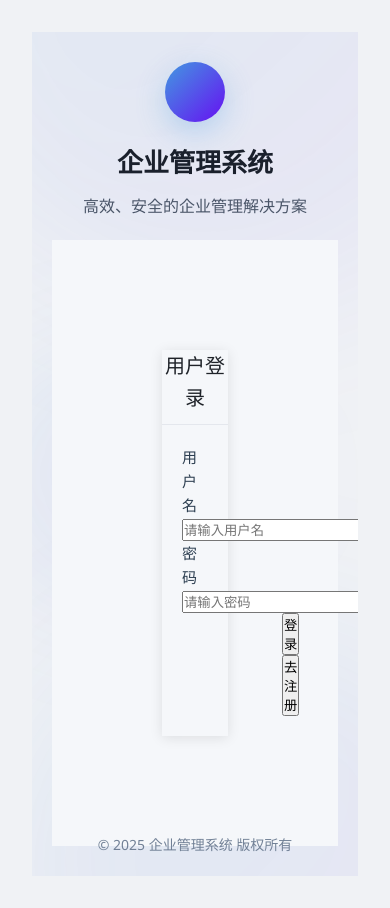
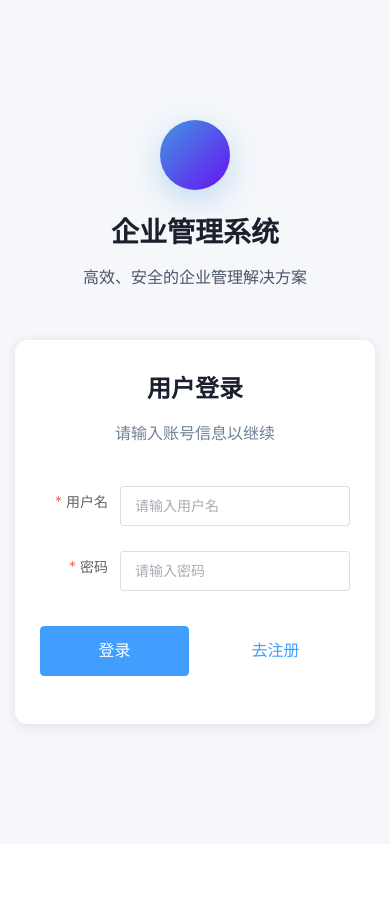
Before and after one commit to liyian-315/large-model-manage-platform, a Vue app: page / in a window 390 px wide. After the commit the page ends 844 px from the top, so only its background shows below. Built offline with nearby package versions, Linux system fonts and the light colour scheme.

Commit message:
init：首页进入登录页面

```diff
--- a/src/App.vue
+++ b/src/App.vue
@@ -1,124 +1,68 @@
-<script setup>
-// 导入Login组件
-import Login from './views/login/index.vue'
-import { onMounted } from 'vue'
+<template>
+  <div class="app-wrapper">
 
-// 添加页面加载动画效果
-onMounted(() => {
-  document.body.classList.add('page-loaded')
-})
-</script>
-
-<template>
-  <div class="app-container">
-    <!-- 装饰性背景元素 -->
-    <div class="bg-decoration">
-      <div class="bg-circle circle-1"></div>
-      <div class="bg-circle circle-2"></div>
-      <div class="bg-circle circle-3"></div>
-    </div>
-
-    <!-- 系统标题区域 -->
-    <div class="system-header">
-      <div class="logo">
-        <i class="fa fa-cubes"></i>
-      </div>
-      <h1 class="system-title">企业管理系统</h1>
-      <p class="system-subtitle">高效、安全的企业管理解决方案</p>
-    </div>
-
-    <!-- 登录组件 -->
-    <div class="login-wrapper">
-      <Login />
-    </div>
-
-    <!-- 页脚信息 -->
-    <footer class="app-footer">
-      <p>&copy; {{ new Date().getFullYear() }} 企业管理系统 版权所有</p>
-    </footer>
+    <main>
+      <router-view/>
+    </main>
   </div>
 </template>
 
-<style>
-/* 全局样式 - 确保全屏显示 */
-html, body {
-  height: 100%;
-  min-height: 100vh;
-  margin: 0;
-  padding: 0;
+<script setup>
+import 'element-plus/dist/index.css'
+import {useRouter, useRoute} from 'vue-router'
+import {ref, watch, onMounted, onUnmounted} from "vue";
+
+const router = useRouter()
+const route = useRoute()
+const activeMenu = ref(route.path === '/' ? '' : route.path)
+const isLoggedIn = ref(false)
+
+function checkLoginStatus() {
+  isLoggedIn.value = !!localStorage.getItem('token')
 }
 
+onMounted(() => {
+  document.body.classList.add('page-loaded')
+  checkLoginStatus()
+
+  window.addEventListener('storage', checkLoginStatus)
+})
+
+
+onUnmounted(() => {
+  window.removeEventListener('storage', checkLoginStatus)
+})
+
+watch(
+    () => route.path,
+    (newPath) => {
+      activeMenu.value = newPath === '/' ? '' : newPath
+    }
+)
+</script>
+
+<style scoped>
 * {
   margin: 0;
   padding: 0;
   box-sizing: border-box;
-  font-family: 'Segoe UI', Tahoma, Geneva, Verdana, sans-serif;
 }
 
-body {
-  background-color: #f0f2f5;
-  transition: background-color 0.5s ease;
-  opacity: 0;
+.app-wrapper {
+  position: absolute;
+  top: 0;
+  right: 0;
+  bottom: 0;
+  left: 0;
+  width: 100%;
 }
 
-body.page-loaded {
-  opacity: 1;
-  transition: opacity 0.8s ease;
-}
-
-/* 应用容器 - 确保占满整个屏幕 */
-.app-container {
-  position: relative;
-  min-height: 100vh;
-  width: 100%;
-  display: flex;
-  flex-direction: column;
-  align-items: center;
-  justify-content: center;
-  padding: 20px;
-  overflow: hidden;
-}
-
-/* 背景装饰 */
-.bg-decoration {
-  position: absolute;
-  top: 0;
-  left: 0;
+html, body {
   width: 100%;
   height: 100%;
-  z-index: 0;
-}
-
-.bg-circle {
-  position: absolute;
-  border-radius: 50%;
-  background: linear-gradient(135deg, rgba(66, 153, 225, 0.1), rgba(102, 16, 242, 0.05));
-  filter: blur(80px);
-  animation: float 20s infinite ease-in-out;
-}
-
-.circle-1 {
-  width: 600px;
-  height: 600px;
-  top: -300px;
-  left: -100px;
-  animation-delay: 0s;
-}
-
-.circle-2 {
-  width: 500px;
-  height: 500px;
-  bottom: -250px;
-  right: -150px;
-  animation-delay: 5s;
-}
-
-.circle-3 {
-  width: 400px;
-  height: 400px;
-  top: 30%;
-  right: 10%;
-  animation-delay: 10s;
+  margin: 0;
+  padding: 0;
+  overflow-x: hidden;
 }
 
 @keyframes float {
@@ -129,73 +73,15 @@ body.page-loaded {
     transform: translateY(-30px) rotate(5deg);
   }
 }
-
-/* 系统标题区域 */
-.system-header {
-  text-align: center;
-  margin-bottom: 40px;
-  z-index: 1;
-  animation: fadeInDown 0.8s ease forwards;
-  opacity: 0;
-}
-
-.logo {
-  width: 80px;
-  height: 80px;
-  background: linear-gradient(135deg, #4299e1, #6610f2);
-  border-radius: 50%;
-  display: flex;
-  align-items: center;
-  justify-content: center;
-  margin: 0 auto 20px;
-  box-shadow: 0 10px 30px rgba(66, 153, 225, 0.3);
-}
-
 .logo i {
   color: white;
   font-size: 36px;
-}
-
-.system-title {
-  font-size: 32px;
-  font-weight: 700;
-  color: #1a202c;
-  margin-bottom: 10px;
-}
-
-.system-subtitle {
-  font-size: 16px;
-  color: #4a5568;
-  max-width: 600px;
-  margin: 0 auto;
-}
-
-/* 登录组件容器 */
-.login-wrapper {
-  z-index: 1;
-  animation: fadeInUp 0.8s ease 0.2s forwards;
-  opacity: 0;
-  transform: translateY(20px);
-  width: 100%;
-  max-width: 400px; /* 控制登录框最大宽度 */
-}
-
-/* 页脚信息 */
-.app-footer {
-  position: absolute;
-  bottom: 20px;
-  text-align: center;
-  z-index: 1;
-  animation: fadeIn 1s ease 0.4s forwards;
-  opacity: 0;
 }
 
 .app-footer p {
   color: #718096;
   font-size: 14px;
 }
-
-/* 动画效果 */
 @keyframes fadeInDown {
   from {
     opacity: 0;
@@ -227,40 +113,4 @@ body.page-loaded {
   }
 }
 
-/* 响应式调整 */
-@media (max-width: 768px) {
-  .system-title {
-    font-size: 26px;
-  }
-
-  .logo {
-    width: 60px;
-    height: 60px;
-  }
-
-  .logo i {
-    font-size: 28px;
-  }
-
-  .bg-circle {
-    transform: scale(0.7);
-  }
-
-  .system-header {
-    margin-bottom: 20px;
-  }
-}
-
-/* 确保登录页面内容不会被挤压 */
-@media (max-height: 600px) {
-  .app-footer {
-    position: relative;
-    margin-top: 30px;
-    bottom: auto;
-  }
-
-  .system-header {
-    margin-bottom: 15px;
-  }
-}
 </style>
--- a/src/main.js
+++ b/src/main.js
@@ -2,5 +2,6 @@ import './assets/main.css'
 
 import { createApp } from 'vue'
 import App from './App.vue'
+import router from './router'
 
-createApp(App).mount('#app')
+createApp(App).use(router).mount('#app')
--- a/src/router/index.js
+++ b/src/router/index.js
@@ -1,6 +1,7 @@
 import { createRouter, createWebHistory } from 'vue-router'
-
+import Login from '@/views/login/index.vue'
 const routes = [
+    { path: '/', component: Login },
 ]
 
 export default createRouter({
--- a/src/views/login/index.vue
+++ b/src/views/login/index.vue
@@ -1,36 +1,51 @@
 <template>
   <div class="login-container">
-    <el-card class="login-card">
-      <div class="header">
-        <h2>用户登录</h2>
+    <div class="bg-decoration">
+      <div class="bg-circle circle-1"></div>
+      <div class="bg-circle circle-2"></div>
+      <div class="bg-circle circle-3"></div>
+    </div>
+
+    <div class="system-header">
+      <div class="logo">
+        <i class="fa fa-cubes"></i>
+      </div>
+      <h1 class="system-title">企业管理系统</h1>
+      <p class="system-subtitle">高效、安全的企业管理解决方案</p>
+    </div>
+
+    <div class="login-card">
+      <div class="login-header">
+        <h2 class="login-title">用户登录</h2>
+        <p class="login-desc">请输入账号信息以继续</p>
       </div>
 
       <el-form
           ref="formRef"
           :model="form"
           :rules="rules"
-          label-width="100px"
           class="login-form"
+          label-width="80px"
       >
-        <el-form-item label="用户名" prop="username">
-          <el-input v-model="form.username" placeholder="请输入用户名"></el-input>
+        <el-form-item label="用户名" prop="username" class="form-item-large">
+          <el-input v-model="form.username" placeholder="请输入用户名" size="large"></el-input>
         </el-form-item>
-        <el-form-item label="密码" prop="password">
-          <el-input v-model="form.password" type="password" placeholder="请输入密码"></el-input>
+        <el-form-item label="密码" prop="password" class="form-item-large">
+          <el-input v-model="form.password" type="password" placeholder="请输入密码" size="large"></el-input>
         </el-form-item>
-        <el-form-item class="form-actions">
-          <el-button type="primary" @click="submitForm">登录</el-button>
-          <el-button type="text" @click="goToRegister">去注册</el-button>
+        <el-form-item class="form-actions" label-width="0">
+          <el-button type="primary" @click="submitForm" size="large">登录</el-button>
+          <el-button type="text" @click="goToRegister" size="large">去注册</el-button>
         </el-form-item>
       </el-form>
-    </el-card>
+    </div>
   </div>
 </template>
 
 <script setup>
 import { ref } from 'vue'
 import { useRouter, useRoute } from 'vue-router'
-import { ElCard, ElForm, ElFormItem, ElInput, ElButton, ElMessage } from 'element-plus'
+import { ElForm, ElFormItem, ElInput, ElButton, ElMessage } from 'element-plus'
 import { login } from '@/api/user.js'
 
 const router = useRouter()
@@ -51,12 +66,10 @@ const rules = {
   ]
 }
 
-// 跳转到注册页面
 function goToRegister() {
   router.push('/register')
 }
 
-// 提交登录表单
 async function submitForm() {
   if (!formRef.value) return
   try {
@@ -65,7 +78,6 @@ async function submitForm() {
 
     if (response && response.token) {
       const { token, username, role } = response;
-      // 存储 Token 和用户信息
       localStorage.setItem('token', token.trim());
       localStorage.setItem('username', (username || '').trim());
       localStorage.setItem('role', (role || '').trim());
@@ -78,6 +90,7 @@ async function submitForm() {
       await router.push(redirect);
     } else {
       console.error('登录失败：未获取到有效 Token');
+      ElMessage.error('登录失败：未获取到有效信息');
     }
   } catch (error) {
     if (error.name !== 'Error') return;
@@ -88,38 +101,227 @@ async function submitForm() {
 
 <style scoped>
 .login-container {
+  position: relative;
   display: flex;
   justify-content: center;
   align-items: center;
-  min-height: calc(100vh - 60px - 180px);
+  flex-direction: column;
+  width: 100%;
+  height: 100vh;
+  padding: 0 15px;
   background-color: #f5f7fa;
-  padding: 110px;
+}
+
+.bg-decoration {
+  position: absolute;
+  top: 0;
+  left: 0;
+  width: 100%;
+  height: 100%;
+  z-index: -1;
+  overflow: hidden;
+}
+
+.bg-circle {
+  position: absolute;
+  border-radius: 50%;
+  background: linear-gradient(135deg, rgba(66, 153, 225, 0.15), rgba(102, 16, 242, 0.1));
+  filter: blur(80px);
+  animation: float 20s infinite ease-in-out;
+}
+
+@keyframes float {
+  0% { transform: translate(0, 0) scale(1); }
+  25% { transform: translate(30px, 30px) scale(1.05); }
+  50% { transform: translate(0, 50px) scale(1); }
+  75% { transform: translate(-30px, 30px) scale(0.95); }
+  100% { transform: translate(0, 0) scale(1); }
+}
+
+.circle-1 {
+  width: 600px;
+  height: 600px;
+  top: -300px;
+  left: -100px;
+  animation-delay: 0s;
+}
+
+.circle-2 {
+  width: 500px;
+  height: 500px;
+  bottom: -250px;
+  right: -150px;
+  animation-delay: 5s;
+}
+
+.circle-3 {
+  width: 400px;
+  height: 400px;
+  top: 30%;
+  right: 10%;
+  animation-delay: 10s;
+}
+
+.system-header {
+  position: relative;
+  text-align: center;
+  margin-bottom: 50px;
+  z-index: 1;
+  animation: fadeInDown 0.8s ease forwards;
+  opacity: 0;
+}
+
+@keyframes fadeInDown {
+  from {
+    opacity: 0;
+    transform: translateY(-20px);
+  }
+  to {
+    opacity: 1;
+    transform: translateY(0);
+  }
+}
+
+.logo {
+  width: 80px;
+  height: 80px;
+  background: linear-gradient(135deg, #4299e1, #6610f2);
+  border-radius: 50%;
+  display: flex;
+  align-items: center;
+  justify-content: center;
+  margin: 0 auto 20px;
+  box-shadow: 0 10px 30px rgba(66, 153, 225, 0.3);
+}
+
+.logo i {
+  color: white;
+  font-size: 36px;
+}
+
+.system-title {
+  font-size: 32px;
+  font-weight: 700;
+  color: #1a202c;
+  margin-bottom: 10px;
+}
+
+.system-subtitle {
+  font-size: 16px;
+  color: #4a5568;
+  max-width: 600px;
+  margin: 0 auto;
 }
 
 .login-card {
+  position: relative;
   width: 100%;
-  max-width: 400px;
+  max-width: 500px;
+  padding: 40px 50px;
   box-shadow: 0 2px 12px rgba(0, 0, 0, 0.1);
+  background-color: white;
+  border-radius: 12px;
+  z-index: 2;
+  animation: fadeInUp 0.8s ease forwards 0.2s;
+  opacity: 0;
 }
 
-.header {
-  text-align: center;
-  margin-bottom: 20px;
-  padding-bottom: 10px;
-  border-bottom: 1px solid #e4e7ed;
+@keyframes fadeInUp {
+  from {
+    opacity: 0;
+    transform: translateY(20px);
+  }
+  to {
+    opacity: 1;
+    transform: translateY(0);
+  }
 }
 
-h2 {
-  color: #1f2329;
-  font-size: 20px;
+.login-card:hover {
+  box-shadow: 0 12px 40px rgba(31, 38, 135, 0.2);
+  transform: translateY(-3px);
+  transition: all 0.3s ease;
+}
+
+.login-header {
+  text-align: center;
+  margin-bottom: 40px;
+}
+
+.login-title {
+  font-size: 28px;
+  font-weight: 600;
+  color: #1a202c;
+  margin-bottom: 12px;
+}
+
+.login-desc {
+  font-size: 16px;
+  color: #718096;
 }
 
 .login-form {
-  padding: 0 20px 20px;
+  width: 100%;
+}
+
+.form-item-large {
+  margin-bottom: 25px;
 }
 
 .form-actions {
   display: flex;
   justify-content: space-between;
+  align-items: center;
+  margin-top: 35px;
+  gap: 20px;
+}
+
+.form-actions .el-button {
+  flex: 1;
+  height: 50px;
+  font-size: 16px;
+}
+
+@media (max-width: 768px) {
+  .login-card {
+    width: 100%;
+    padding: 30px 25px;
+  }
+
+  .login-title {
+    font-size: 24px;
+  }
+
+  .system-title {
+    font-size: 28px;
+  }
+
+  .logo {
+    width: 70px;
+    height: 70px;
+  }
+
+  .logo i {
+    font-size: 30px;
+  }
+}
+
+@media (max-height: 600px) {
+  .login-container {
+    align-items: flex-start;
+    padding-top: 30px;
+  }
+
+  .system-header {
+    margin-bottom: 30px;
+  }
+
+  .login-card {
+    padding: 25px 20px;
+  }
+
+  .login-header {
+    margin-bottom: 25px;
+  }
 }
 </style>
```
